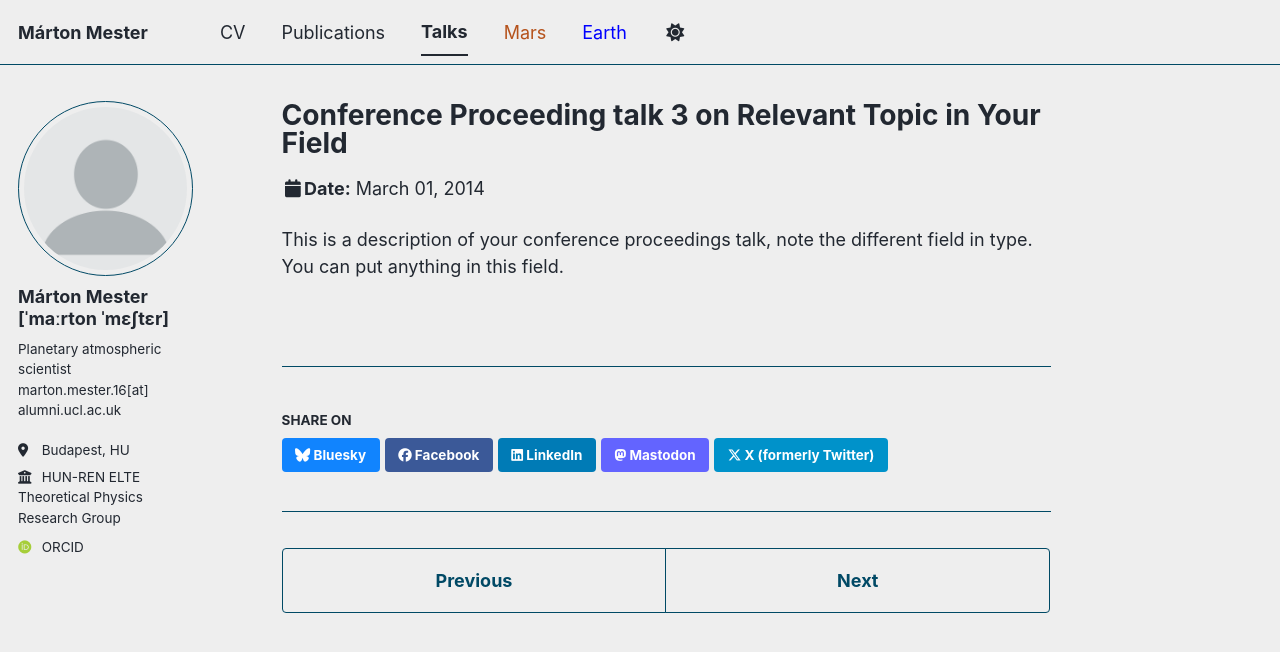
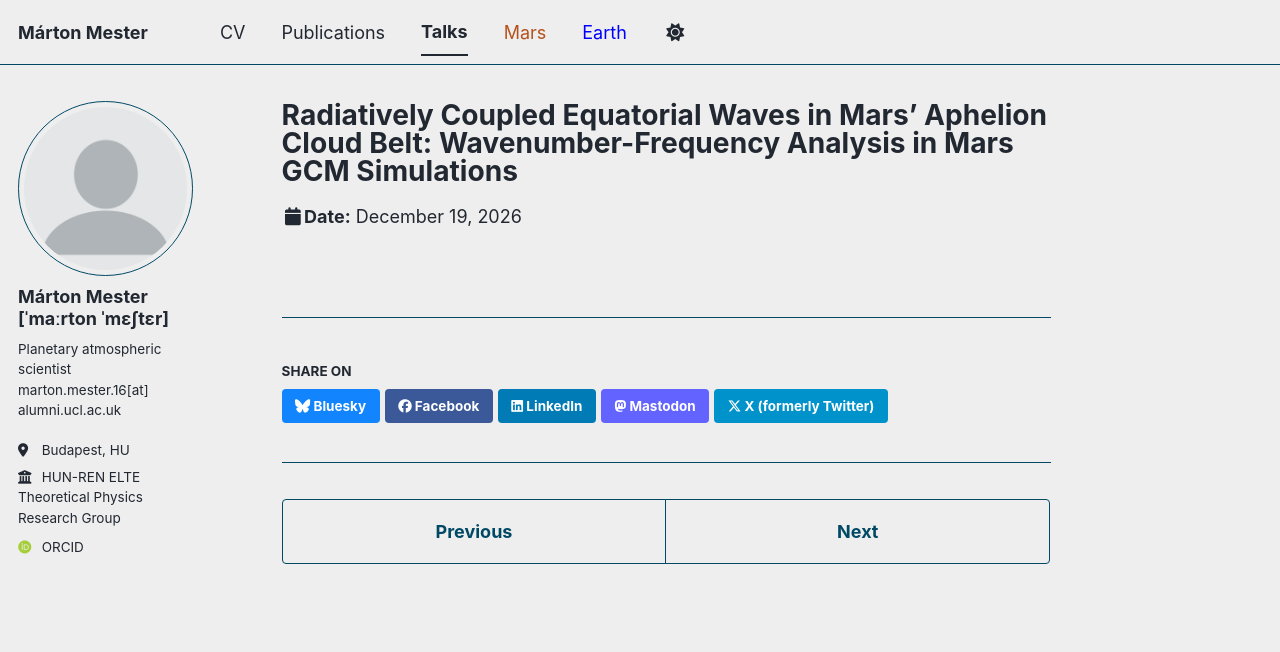
Before and after one commit to thengc6369/thengc6369.github.io, a Jekyll site: the page built from _talks/2014-03-01-talk-3.md, in a window 1280 px wide. Shown: the top 652 px of the page. Built offline with Jekyll 4.4.1, drawn with Linux system fonts in a browser that asks for light colours; some web fonts are replaced; a script bundle is joined from its source files by our own code; library files that are not in the unit come from our copies.

Commit message:
Update 2014-03-01-talk-3.md

```diff
--- a/_talks/2014-03-01-talk-3.md
+++ b/_talks/2014-03-01-talk-3.md
@@ -1,11 +1,9 @@
 ---
-title: "Conference Proceeding talk 3 on Relevant Topic in Your Field"
+title: "Radiatively Coupled Equatorial Waves in Mars' Aphelion Cloud Belt: Wavenumber-Frequency Analysis in Mars GCM Simulations"
 collection: talks
 type: "Conference proceedings talk"
 permalink: /talks/2014-03-01-talk-3
-venue: "Testing Institute of America 2014 Annual Conference"
-date: 2014-03-01
-location: "Los Angeles, CA, USA"
+venue: "AGU26"
+date: 2026-12-19
+location: "New Orleans, LA, USA"
 ---
-
-This is a description of your conference proceedings talk, note the different field in type. You can put anything in this field.
```
